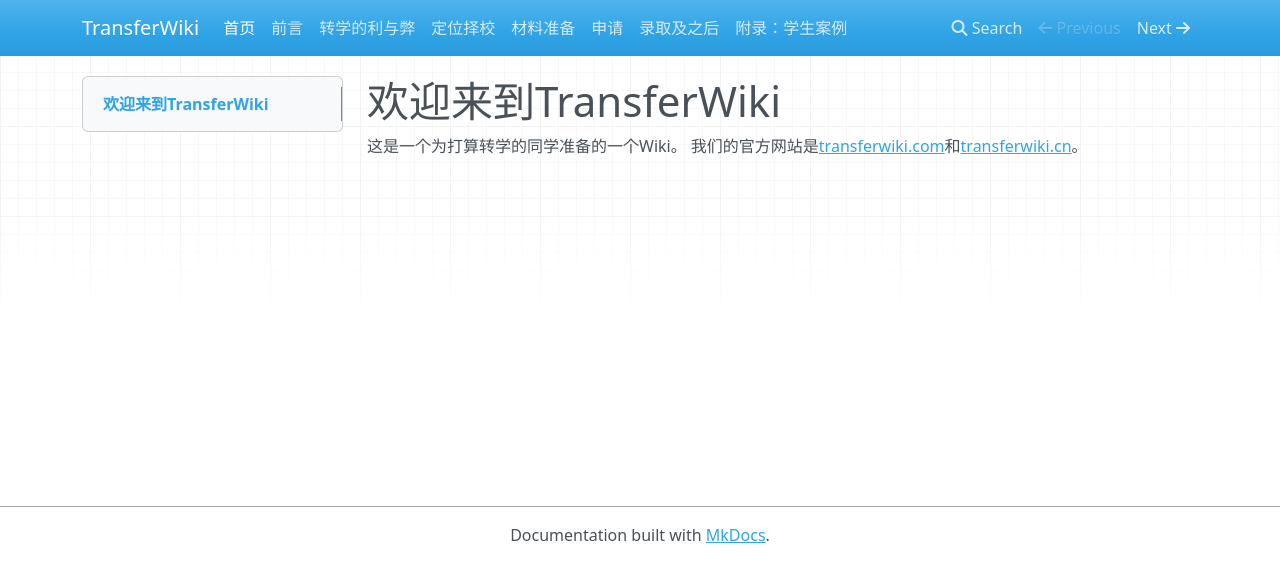
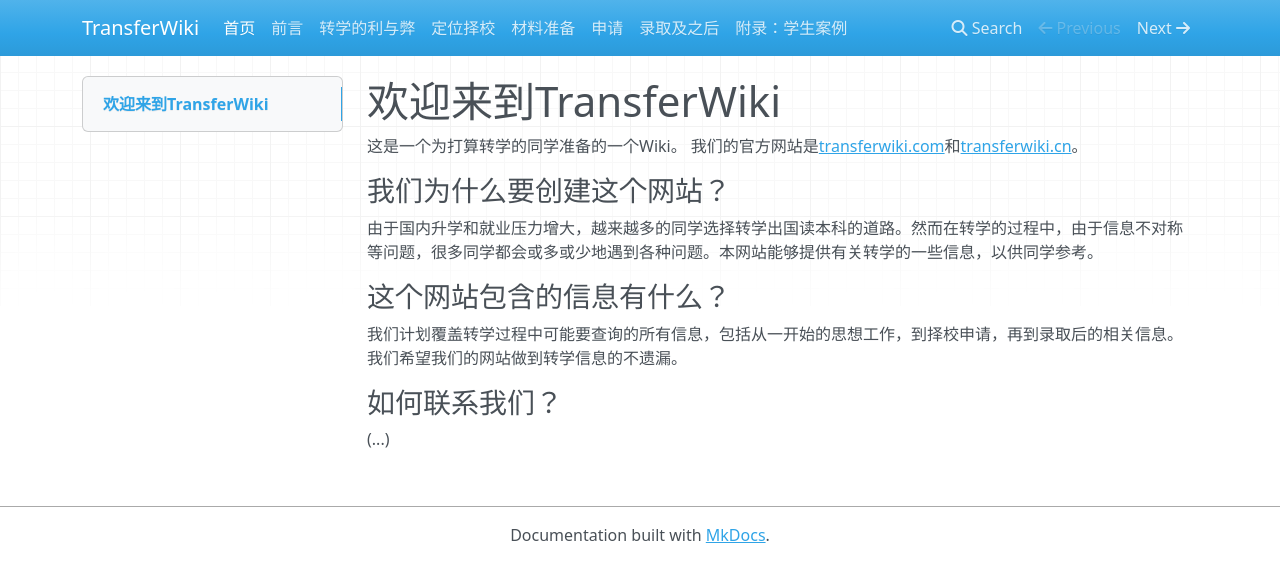
Before and after one commit to SihanXU/TransferWiki, an MkDocs documentation site: the page built from docs/index.md, in a window 1280 px wide. Shown: the top 582 px of the page. Built offline with MkDocs 1.6.1, drawn with Linux system fonts in a browser that asks for light colours; nearby versions of some CDN libraries.

Commit message:
update index and intro page

```diff
--- a/docs/index.md
+++ b/docs/index.md
@@ -2,3 +2,15 @@
 
 这是一个为打算转学的同学准备的一个Wiki。
 我们的官方网站是[transferwiki.com](https://transferwiki.com)和[transferwiki.cn](https://transferwiki.cn)。
+
+### 我们为什么要创建这个网站？
+
+由于国内升学和就业压力增大，越来越多的同学选择转学出国读本科的道路。然而在转学的过程中，由于信息不对称等问题，很多同学都会或多或少地遇到各种问题。本网站能够提供有关转学的一些信息，以供同学参考。
+
+### 这个网站包含的信息有什么？
+
+我们计划覆盖转学过程中可能要查询的所有信息，包括从一开始的思想工作，到择校申请，再到录取后的相关信息。我们希望我们的网站做到转学信息的不遗漏。
+
+### 如何联系我们？
+
+(...)
```
Also changed, not shown: docs/intro.md (+1 -1 lines).
